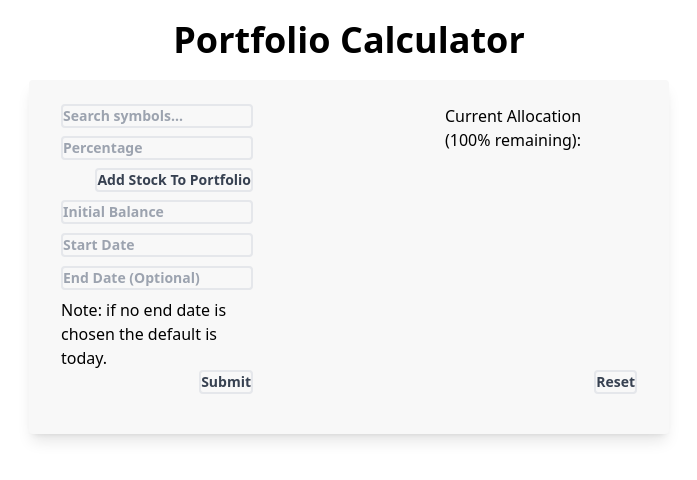
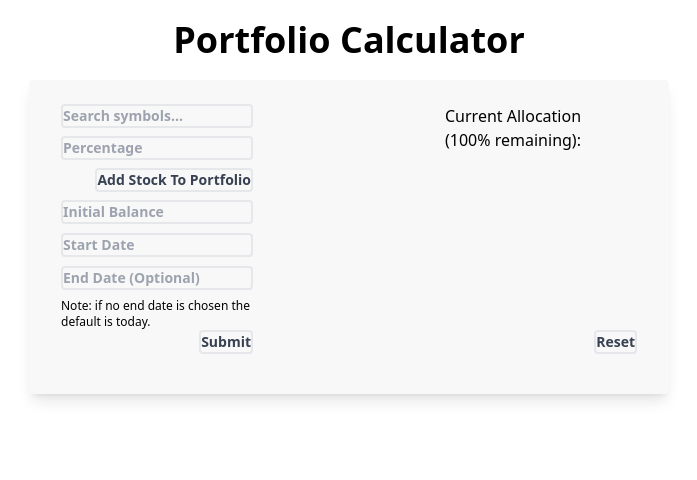
Before and after one commit to dmwcats123/portfolio-calculator, a Next.js app: page / in a window 1280 px wide. Shown: the top 480 px of the page, without its empty margins (291-988 px from the left). Built offline with nearby package versions, Linux system fonts and the light colour scheme.

Commit message:
typo in andrews push, fixed one character

```diff
--- a/src/components/InputForm.jsx
+++ b/src/components/InputForm.jsx
@@ -224,7 +224,7 @@ const InputForm = () => {
                 </label>
                 <label className = "w-1/2">
                     <Datepicker className ="block bg-offWhite border-grey rounded border-2 text-gray-700 text-sm font-bold mb-2 w-full" dateFormat="yyyy-MM-dd" minDate = {oneYearAgo} maxDate = {yesterday} placeholderText = "End Date (Optional)" selected = {toDate} onChange={handleToDateChange} onKeyDown={(e) => {e.preventDefault();}}/>
-                <p classname='text-xs'>Note: if no end date is chosen the default is today.</p>
+                <p className='text-xs'>Note: if no end date is chosen the default is today.</p>
                 </label>
                 <div className ="flex justify-end w-1/2"><button className = "block bg-offWhite border-grey rounded border-2 text-gray-700 text-sm font-bold mb-2 w-auto" type = "submit">Submit</button></div>
                 {inputError && (
```
